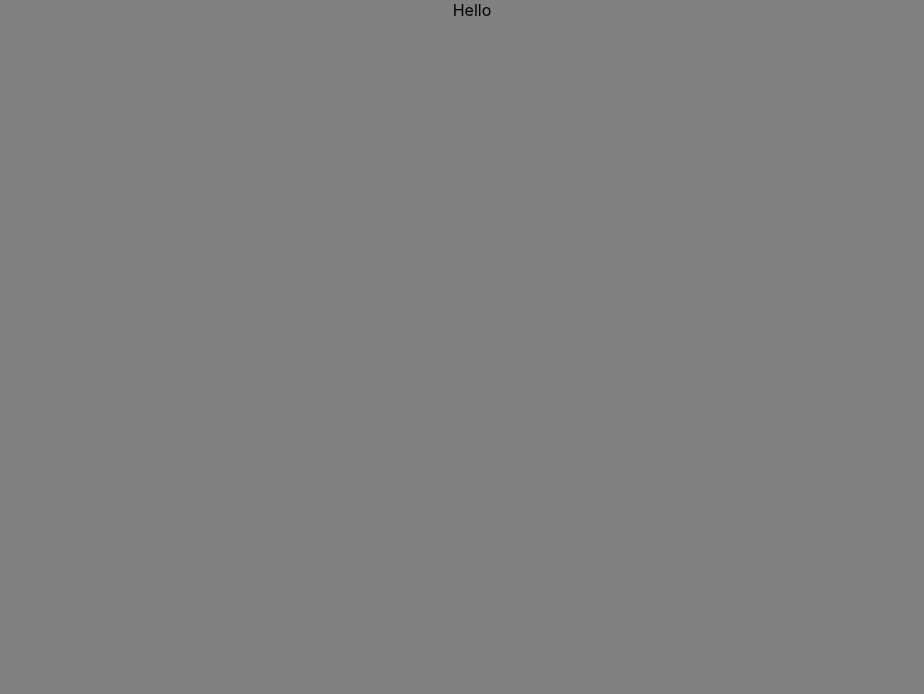
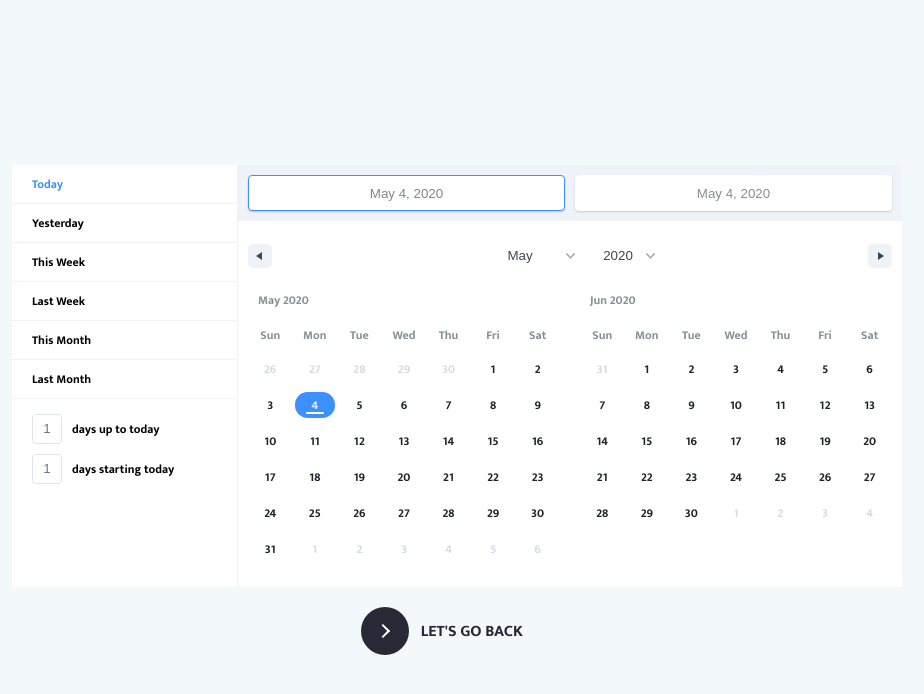
Before and after one commit to kevinli26/worldarchives, a React (Create React App) app in the folder frontend/: page / in a window 1280 px wide. Shown: the top 694 px of the page, without its empty margins (168-1092 px from the left). Built offline with nearby package versions, Linux system fonts and the light colour scheme; no server answers; the database is empty.

Commit message:
frontend changes

```diff
--- a/frontend/package.json
+++ b/frontend/package.json
@@ -37,5 +37,8 @@
       "last 1 firefox version",
       "last 1 safari version"
     ]
+  },
+  "devDependencies": {
+    "dotenv": "^8.2.0"
   }
 }
--- a/frontend/src/actions/index.js
+++ b/frontend/src/actions/index.js
@@ -2,6 +2,8 @@ import {
   ADD_ARTICLE,
   SET_START_DATE,
   SET_END_DATE,
+  SET_SOURCES,
+  SET_SELECTED_SOURCES,
 } from "../constants/action-types";
 
 export function addArticle(payload) {
@@ -15,3 +17,11 @@ export function setStartDate(payload) {
 export function setEndDate(payload) {
   return { type: SET_END_DATE, payload };
 }
+
+export function setSources(payload) {
+  return { type: SET_SOURCES, payload };
+}
+
+export function setSelectedSources(payload) {
+  return { type: SET_SELECTED_SOURCES, payload };
+}
--- /dev/null
+++ b/frontend/src/components/Button.js
@@ -0,0 +1,23 @@
+import React from "react";
+import "../css/Button.css";
+
+const Button = ({ startDate, endDate, firebase }) => {
+  return (
+    <div id="container">
+      <button
+        class="learn-more"
+        onClick={() => {
+          console.log(startDate.toISOString().split("T")[0]);
+          firebase.getAllArticles();
+        }}
+      >
+        <span class="circle" aria-hidden="true">
+          <span class="icon arrow"></span>
+        </span>
+        <span class="button-text">Let's Go Back</span>
+      </button>
+    </div>
+  );
+};
+
+export default Button;
--- a/frontend/src/components/Calendar.js
+++ b/frontend/src/components/Calendar.js
@@ -1,27 +1,47 @@
-import React, { useState } from "react";
+import React, { useState, useEffect } from "react";
 import { DateRangePicker } from "react-date-range";
 import { addDays } from "date-fns";
 
 import "react-date-range/dist/styles.css"; // main css file
 import "react-date-range/dist/theme/default.css"; // theme css file
 
-const Calendar = () => {
+import { setStartDate, setEndDate } from "../actions/index";
+
+const Calendar = (props) => {
   const [state, setState] = useState([
     {
-      startDate: new Date(),
-      endDate: addDays(new Date(), 7),
-      key: "selection",
+      startDate: props.startDate,
+      endDate: props.endDate,
+      key: props.calKey,
     },
   ]);
+
+  useEffect(
+    () =>
+      setState([
+        {
+          startDate: props.startDate,
+          endDate: props.endDate,
+          key: props.calKey,
+        },
+      ]),
+    [props.startDate, props.endDate]
+  );
+
   return (
+    <div>
       <DateRangePicker
-      onChange={(item) => setState([item.selection])}
+        onChange={(item) => {
+          props.dispatch(setStartDate(item.selection.startDate));
+          props.dispatch(setEndDate(item.selection.endDate));
+        }}
         showSelectionPreview={true}
         moveRangeOnFirstSelection={false}
         months={2}
         ranges={state}
         direction="horizontal"
       />
+    </div>
   );
 };
 
--- a/frontend/src/constants/action-types.js
+++ b/frontend/src/constants/action-types.js
@@ -1,3 +1,5 @@
 export const ADD_ARTICLE = "ADD_ARTICLE";
 export const SET_START_DATE = "SET_START_DATE";
 export const SET_END_DATE = "SET_END_DATE";
+export const SET_SOURCES = "SET_SOURCES";
+export const SET_SELECTED_SOURCES = "SET_SELECTED_SOURCES";
--- /dev/null
+++ b/frontend/src/css/Button.css
@@ -0,0 +1,123 @@
+@import url("https://fonts.googleapis.com/css?family=Mukta:700");
+* {
+  box-sizing: border-box;
+}
+*::before,
+*::after {
+  box-sizing: border-box;
+}
+
+body {
+  font-family: "Mukta", sans-serif;
+  font-size: 1rem;
+  line-height: 1.5;
+  display: -webkit-box;
+  display: flex;
+  -webkit-box-align: center;
+  align-items: center;
+  -webkit-box-pack: center;
+  justify-content: center;
+  margin: 0;
+  min-height: 100vh;
+  background: #f3f8fa;
+}
+
+button {
+  position: relative;
+  display: inline-block;
+  cursor: pointer;
+  outline: none;
+  border: 0;
+  vertical-align: middle;
+  text-decoration: none;
+  background: transparent;
+  padding: 0;
+  font-size: inherit;
+  font-family: inherit;
+}
+button.learn-more {
+  width: 12rem;
+  height: auto;
+}
+button.learn-more .circle {
+  -webkit-transition: all 0.45s cubic-bezier(0.65, 0, 0.076, 1);
+  transition: all 0.45s cubic-bezier(0.65, 0, 0.076, 1);
+  position: relative;
+  display: block;
+  margin: 0;
+  width: 3rem;
+  height: 3rem;
+  background: #282936;
+  border-radius: 1.625rem;
+}
+button.learn-more .circle .icon {
+  -webkit-transition: all 0.45s cubic-bezier(0.65, 0, 0.076, 1);
+  transition: all 0.45s cubic-bezier(0.65, 0, 0.076, 1);
+  position: absolute;
+  top: 0;
+  bottom: 0;
+  margin: auto;
+  background: #fff;
+}
+button.learn-more .circle .icon.arrow {
+  -webkit-transition: all 0.45s cubic-bezier(0.65, 0, 0.076, 1);
+  transition: all 0.45s cubic-bezier(0.65, 0, 0.076, 1);
+  left: 0.625rem;
+  width: 1.125rem;
+  height: 0.125rem;
+  background: none;
+}
+button.learn-more .circle .icon.arrow::before {
+  position: absolute;
+  content: "";
+  top: -0.25rem;
+  right: 0.0625rem;
+  width: 0.625rem;
+  height: 0.625rem;
+  border-top: 0.125rem solid #fff;
+  border-right: 0.125rem solid #fff;
+  -webkit-transform: rotate(45deg);
+  transform: rotate(45deg);
+}
+button.learn-more .button-text {
+  -webkit-transition: all 0.45s cubic-bezier(0.65, 0, 0.076, 1);
+  transition: all 0.45s cubic-bezier(0.65, 0, 0.076, 1);
+  position: absolute;
+  top: 0;
+  left: 0;
+  right: 0;
+  bottom: 0;
+  padding: 0.75rem 0;
+  margin: 0 0 0 1.85rem;
+  color: #282936;
+  font-weight: 700;
+  line-height: 1.6;
+  text-align: center;
+  text-transform: uppercase;
+}
+button:hover .circle {
+  width: 100%;
+}
+button:hover .circle .icon.arrow {
+  background: #fff;
+  -webkit-transform: translate(1rem, 0);
+  transform: translate(1rem, 0);
+}
+button:hover .button-text {
+  color: #fff;
+}
+
+@supports (display: grid) {
+  body {
+    display: grid;
+    grid-template-columns: repeat(4, 1fr);
+    grid-gap: 0.625rem;
+    grid-template-areas: ". main main ." ". main main .";
+  }
+
+  #container {
+    grid-area: main;
+    align-self: center;
+    justify-self: center;
+  }
+}
--- a/frontend/src/firebase/firebase.js
+++ b/frontend/src/firebase/firebase.js
@@ -2,25 +2,52 @@ import firebase from "firebase/app";
 import "firebase/auth";
 import "firebase/firestore";
 
-const firebaseConfig = {
-  apiKey: "AIzaXXXXXXXXXXXXXXXXXXXXXXX",
-  authDomain: "test-XXXX.firebaseapp.com",
-  databaseURL: "https://test-XXXXXX.firebaseio.com",
-  projectId: "test-XXXX",
-  storageBucket: "test-XXXX.appspot.com",
-  messagingSenderId: "XXXXXXX",
-  appId: "XXXXXXXXXXXXXXXXXXXXXXXXXXXXXXXXXXXX",
+import { setSources } from "../actions/index";
+
+var firebaseConfig = {
+  apiKey: process.env.REACT_APP_API_KEY,
+  authDomain: process.env.REACT_APP_AUTH_DOMAIN,
+  databaseURL: process.env.REACT_APP_DATABASE_URL,
+  projectId: process.env.REACT_APP_PROJECT_ID,
+  storageBucket: process.env.REACT_APP_STORAGE_BUCKET,
+  messagingSenderId: process.env.REACT_APP_MESSAGING_SENDER_ID,
+  appId: process.env.REACT_APP_APP_ID,
 };
 
 class Firebase {
   constructor() {
     firebase.initializeApp(firebaseConfig);
     this.auth = firebase.auth();
-    this.db = firebase.db();
+    this.db = firebase.firestore();
   }
 
   getAllArticles = () => {
-    this.db.ref("articles/");
+    this.db
+      .collection("headlines")
+      .get()
+      .then((snapshot) => {
+        snapshot.forEach((doc) => {
+          console.log(doc.id, "=>", doc.data());
+        });
+      })
+      .catch((err) => {
+        console.log("Error getting documents", err);
+      });
+  };
+
+  getAllSources = () => {
+    this.db
+      .collection("sources")
+      .doc("en")
+      .get()
+      .then((doc) => {
+        if (doc.exists) {
+          console.log(doc.data().sources);
+        }
+      })
+      .catch((err) => {
+        console.log("Error getting documents", err);
+      });
   };
 
   getArticles = (query) => {
--- a/frontend/src/pages/App.js
+++ b/frontend/src/pages/App.js
@@ -1,19 +1,72 @@
-import React, { useState } from "react";
+import React, { useState, Component } from "react";
 import "../css/App.css";
 import { withFirebase } from "../firebase/index";
 import { connect } from "react-redux";
+import Calendar from "../components/Calendar";
+import Button from "../components/Button";
+import { setSources } from "../actions/index";
+import CheckboxGroup from "react-checkbox-group";
 
 const mapStateToProps = (state) => {
   return {
     startDate: state.startDate,
     endDate: state.endDate,
-    key: state.key,
+    calKey: state.calKey,
     articles: state.articles,
+    sources: state.sources,
   };
 };
 
-const App = ({ startDate, endDate, key, articles }) => {
-  return <div className="App">Hello</div>;
-};
+class App extends Component {
+  constructor(props) {
+    super(props);
+    // this.props.firebase.getAllSources();
+  }
+
+  async componentDidMount() {
+    const doc = await this.props.firebase.db
+      .collection("sources")
+      .doc("en")
+      .get();
+    if (doc.exists) {
+      this.props.dispatch(setSources(doc.data().sources));
+    }
+  }
+
+  render() {
+    return (
+      <div
+        style={{
+          display: "flex",
+          flexDirection: "column",
+          justifyContent: "center",
+          alignItems: "center",
+          width: "100vw",
+          height: "100vh",
+        }}
+      >
+        <div
+          style={{
+            margin: "20px",
+            display: "flex",
+            flexDirection: "row",
+          }}
+        >
+          <Calendar
+            dispatch={this.props.dispatch}
+            startDate={this.props.startDate}
+            endDate={this.props.endDate}
+            calKey={this.props.calKey}
+          />
+        </div>
+        <Button
+          startDate={this.props.startDate}
+          endDate={this.props.endDate}
+          firebase={this.props.firebase}
+        />
+      </div>
+    );
+  }
+}
 
 export default connect(mapStateToProps)(withFirebase(App));
--- a/frontend/src/reducers/index.js
+++ b/frontend/src/reducers/index.js
@@ -2,12 +2,17 @@ import {
   ADD_ARTICLE,
   SET_START_DATE,
   SET_END_DATE,
+  SET_SOURCES,
+  SET_SELECTED_SOURCES,
 } from "../constants/action-types";
+
 const initialState = {
-  startDate: null,
-  endDate: null,
-  key: "selection",
+  startDate: new Date(),
+  endDate: new Date(),
+  calKey: "selection",
   articles: [],
+  sources: [],
+  selectedSources: [],
 };
 
 function rootReducer(state = initialState, action) {
@@ -17,7 +22,21 @@ function rootReducer(state = initialState, action) {
       articles: state.articles.concat(action.payload),
     });
   } else if (action.type === SET_START_DATE) {
+    return {
+      ...state,
+      startDate: action.payload,
+    };
   } else if (action.type === SET_END_DATE) {
+    return {
+      ...state,
+      endDate: action.payload,
+    };
+  } else if (action.type === SET_SOURCES) {
+    return {
+      ...state,
+      sources: action.payload,
+    };
+  } else if (action.type === SET_SELECTED_SOURCES) {
   }
   return state;
 }
```
Also changed, not shown: 1 other file (tests, documents, lock files or other folders). Lines whose indentation alone changed are shown as unchanged.
